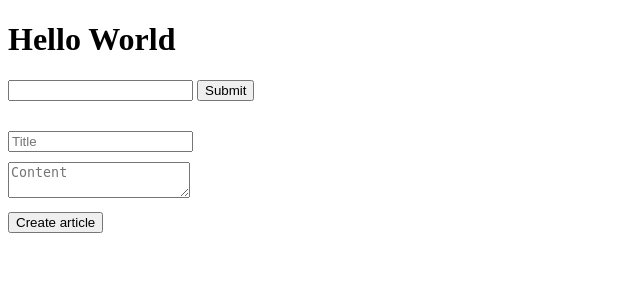
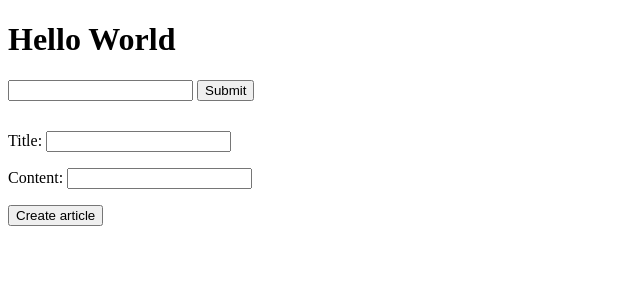
Before and after one commit to rmendes1/try-django, a Django app: page /articles/create/ in a window 1280 px wide. Shown: the top 300 px of the page, without its empty margins (0-640 px from the left). Run offline with Django 3.2, Linux system fonts and the light colour scheme; the visitor is signed in with stand-in values (Sample User, id 1).

Commit message:
(Feature TD-2) Add forms for article creation
Forms added to template

```diff
--- a/templates/articles/create.html
+++ b/templates/articles/create.html
@@ -6,12 +6,7 @@
 <div style="margin-top:30px;">
     <form action="/articles/create/" method="POST">
         {% csrf_token %}
-        <div>
-            <input type="text" name="title" placeholder="Title">
-        </div>
-        <div style="margin-top:10px;">
-            <textarea name='content' placeholder="Content"></textarea>
-        </div>
+        {{ form.as_p }}
         <div style="margin-top:10px;">
             <button type="submit">Create article</button>
         </div>
```
